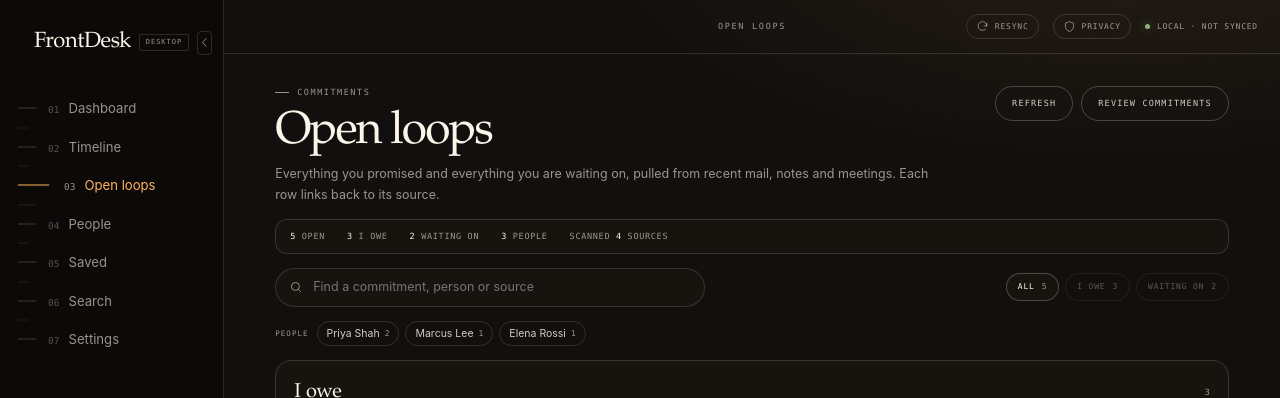
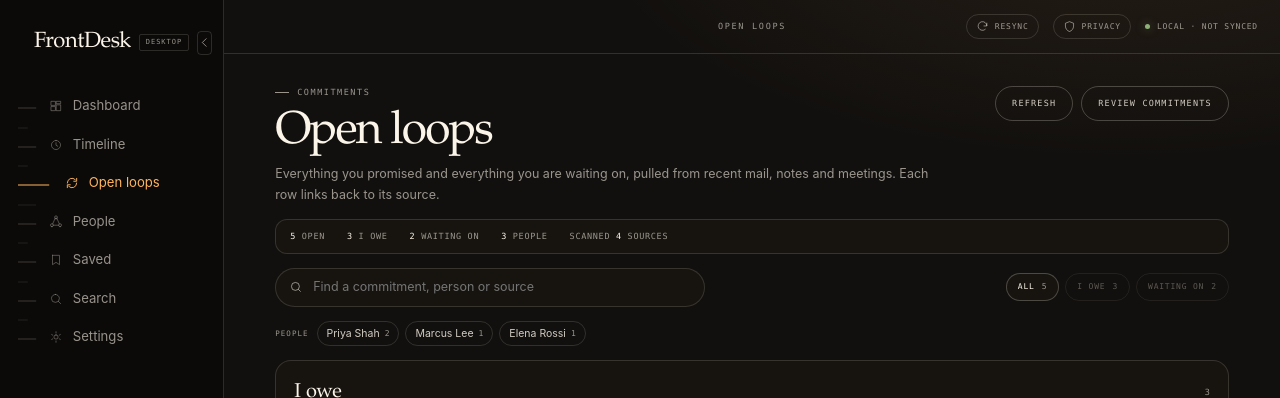
Before and after one commit to yilmazzey/FrontDesk, a React (Vite) app in the folder desktop/: page /#/loops in a window 1280 px wide. Shown: the top 398 px of the page. Built offline with nearby package versions, Linux system fonts and the light colour scheme.

Commit message:
Use icons in the line sidebar and refresh landing copy

```diff
--- a/desktop/src/components/LineSidebar.css
+++ b/desktop/src/components/LineSidebar.css
@@ -164,3 +164,38 @@
   background-color: var(--accent-color);
   transform: translateY(-50%) scaleX(1.2);
 }
+
+.line-sidebar__icon {
+  display: inline-flex;
+  align-items: center;
+  justify-content: center;
+  width: 16px;
+  height: 16px;
+  margin-right: 0.55rem;
+  color: inherit;
+  opacity: calc(0.55 + var(--effect, 0) * 0.45);
+}
+
+.line-sidebar__icon svg {
+  width: 14px;
+  height: 14px;
+  fill: none;
+  stroke: currentColor;
+  stroke-width: 1.6;
+  stroke-linecap: round;
+  stroke-linejoin: round;
+}
+
+.line-sidebar__item[aria-current='page'] .line-sidebar__icon {
+  opacity: 1;
+}
+
+.app--rail .line-sidebar__icon {
+  margin-right: 0;
+}
+
+/* Icon and label share a centre line; the index style is kept for contexts
+   that use numbers instead of icons. */
+.line-sidebar__label {
+  align-items: center;
+}
--- a/desktop/src/components/LineSidebar.tsx
+++ b/desktop/src/components/LineSidebar.tsx
@@ -6,6 +6,7 @@ import {
   type CSSProperties,
   type KeyboardEvent,
   type PointerEvent as ReactPointerEvent,
+  type ReactNode,
 } from 'react'
 import './LineSidebar.css'
 
@@ -19,6 +20,7 @@ const FALLOFF_CURVES: Record<Falloff, (progress: number) => number> = {
 
 type Props = {
   items: string[]
+  icons?: ReactNode[]
   accentColor?: string
   textColor?: string
   markerColor?: string
@@ -41,6 +43,7 @@ type Props = {
 
 export default function LineSidebar({
   items,
+  icons,
   accentColor = '#ffb45c',
   textColor = 'rgba(251,244,233,0.58)',
   markerColor = 'rgba(251,244,233,0.2)',
@@ -210,7 +213,11 @@ export default function LineSidebar({
               <span className="line-sidebar__marker" aria-hidden="true" />
             ) : null}
             <span className="line-sidebar__label">
-              {showIndex ? (
+              {icons?.[index] ? (
+                <span className="line-sidebar__icon" aria-hidden="true">
+                  {icons[index]}
+                </span>
+              ) : showIndex ? (
                 <span className="line-sidebar__index">
                   {String(index + 1).padStart(2, '0')}
                 </span>
--- a/desktop/src/pages/Search.tsx
+++ b/desktop/src/pages/Search.tsx
@@ -79,9 +79,7 @@ export default function Search() {
       <header className="pageHead pageHead--tight">
         <div>
           <p className="eyebrow">Files on the desk</p>
-          <h1 className="pageTitle">
-            Browse what you've <em>allowed.</em>
-          </h1>
+          <h1 className="pageTitle">Search</h1>
           <p className="pageLede pageLede--tight">
             Search the contents of notes, scans, mail, calendar and OneNote. No answers here —{' '}
             <Link to="/" state={{ focusAsk: true }}>ask the assistant</Link> when you want one.
--- a/desktop/src/pages/Settings.tsx
+++ b/desktop/src/pages/Settings.tsx
@@ -559,9 +559,7 @@ export default function Settings() {
       <header className="pageHead pageHead--tight">
         <div>
           <p className="eyebrow">Preferences</p>
-          <h1 className="pageTitle">
-            Yours to <em>configure.</em>
-          </h1>
+          <h1 className="pageTitle">Settings</h1>
         </div>
       </header>
 
--- a/desktop/src/pages/Timeline.tsx
+++ b/desktop/src/pages/Timeline.tsx
@@ -171,9 +171,7 @@ export default function Timeline() {
       <header className="pageHead pageHead--tight">
         <div>
           <p className="eyebrow">Timeline</p>
-          <h1 className="pageTitle">
-            Everything you <em>already know.</em>
-          </h1>
+          <h1 className="pageTitle">Timeline</h1>
           <p className="pageLede pageLede--tight">
             Meetings, notes, mail and scans grouped by the day they happened. Search the contents
             here, or use the full Search view for a deeper pass. Nothing is copied.
--- a/desktop/src/shell/AppShell.tsx
+++ b/desktop/src/shell/AppShell.tsx
@@ -156,6 +156,11 @@ export function AppShell() {
         >
           <LineSidebar
             items={nav.map((item) => item.label)}
+            icons={nav.map((item) => (
+              <svg viewBox="0 0 24 24" aria-hidden="true">
+                <path d={item.glyph} />
+              </svg>
+            ))}
             activeIndex={activeIndex}
             accentColor="var(--amber)"
             textColor="rgba(251,244,233,0.58)"
```
Also changed, not shown: 1 other file (tests, documents, lock files or other folders).
